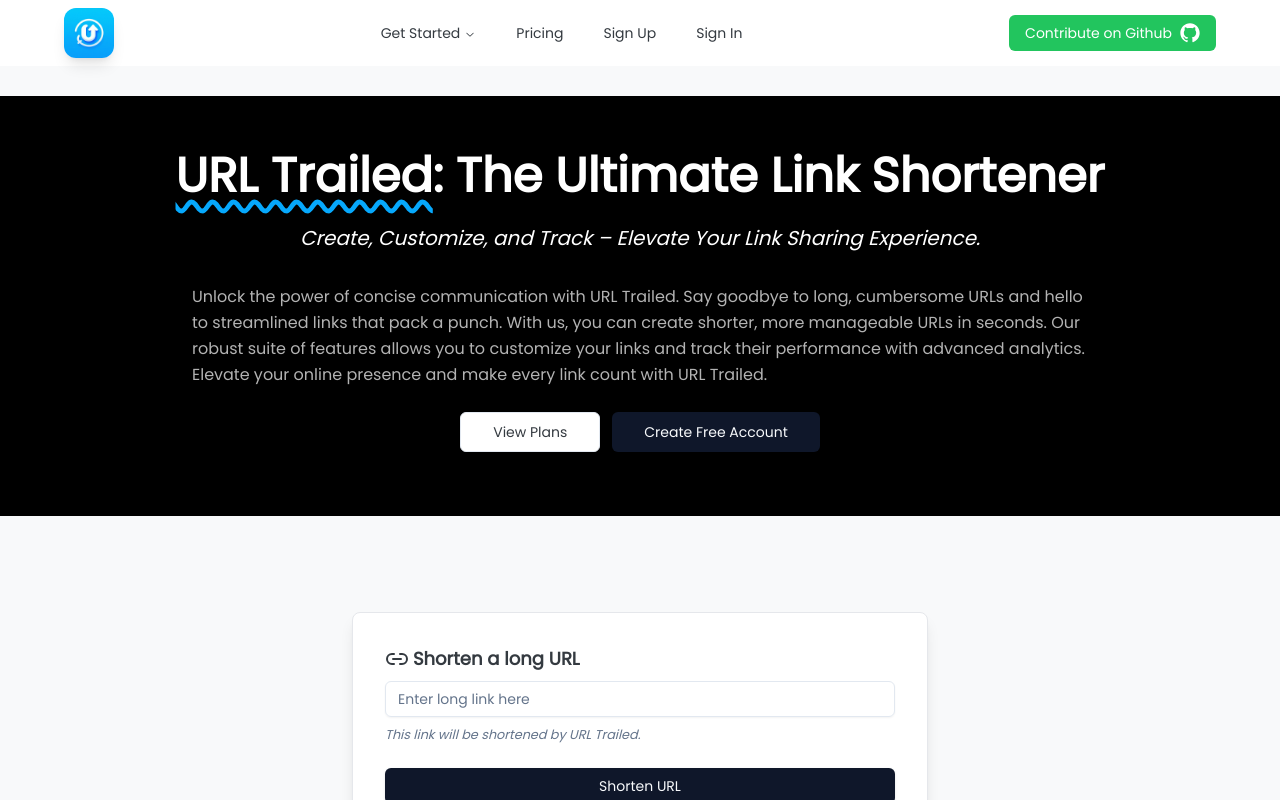
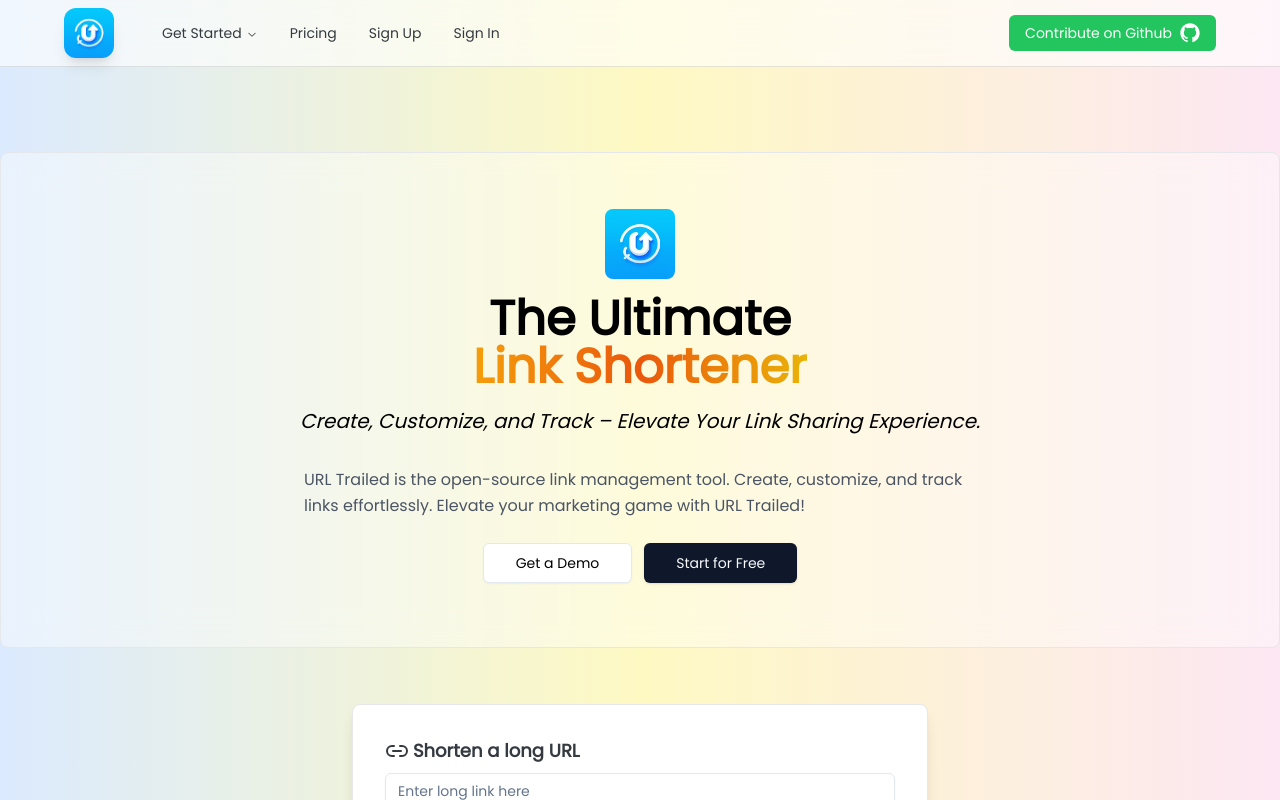
Before and after one commit to sujeetgund/url-trailed, a Next.js app: page / in a window 1280 px wide. Shown: the top 800 px of the page. Built offline with nearby package versions, Linux system fonts and the light colour scheme.

Commit message:
make ui changes

```diff
--- a/src/app/layout.tsx
+++ b/src/app/layout.tsx
@@ -23,9 +23,9 @@
 }>) {
   return (
     <html lang="en">
-      <body className={poppins.className}>
+      <body className={`${poppins.className}`}>
         <NextThemesProvider defaultTheme="light">
-          <div className="relative bg-[#F8F9FA]">
+          <div className="relative bg-gradient-to-r from-blue-100 via-yellow-100 to-pink-100">
             <Navbar />
             {children}
             <Toaster />
--- a/src/components/HeroSection.tsx
+++ b/src/components/HeroSection.tsx
@@ -1,39 +1,47 @@
 import React from "react";
+import Link from "next/link";
+import Image from "next/image";
+
 import { Button } from "@/components/ui/button";
-import Link from "next/link";
 import ShortLinkForm from "./ShortLinkForm";
 
 function HeroSection() {
   return (
-    <section className="flex flex-col justify-center items-center space-y-24 my-24 w-full">
+    <section className="flex flex-col justify-center items-center my-24 w-full">
       {/* Hero Introduction */}
-      <div className="bg-black w-full">
-        <div className="flex flex-col justify-center items-center max-w-7xl mx-auto m-14">
-          <h1 className="text-4xl md:text-5xl font-bold mb-4 text-white mx-2 lg:mx-0">
-            <span className="no-underline md:underline underline-offset-8 decoration-wavy decoration-[#06a8fc]">URL Trailed</span>: The Ultimate Link Shortener
+      <div className="w-full">
+        <div className="flex flex-col justify-center items-center max-w-7xl mx-auto m-14 bg-white-400 rounded-lg bg-clip-padding backdrop-filter backdrop-blur-lg bg-white/40 border border-gray-200 p-14 z-10">
+          <Image
+            src={"/logo.jpeg"}
+            height={70}
+            width={70}
+            alt="logo"
+            className="mb-4 rounded-lg"
+          />
+          <h1 className="text-4xl md:text-5xl font-bold mb-4 mx-2 lg:mx-0 flex flex-col items-center">
+            The Ultimate{" "}
+            <span className="bg-gradient-to-r from-amber-500 via-orange-600 to-yellow-500 bg-clip-text text-transparent">
+              Link Shortener
+            </span>
           </h1>
-          <h3 className="text-lg md:text-xl text-white mb-8 mt-2 italic mx-2 lg:mx-0">
+          <h3 className="text-base md:text-xl mb-8 italic mx-2 lg:mx-0">
             Create, Customize, and Track – Elevate Your Link Sharing Experience.
           </h3>
-          <p className="mb-4 max-w-4xl leading-relaxed text-white/70 mx-2 lg:mx-0">
-            Unlock the power of concise communication with URL Trailed. Say
-            goodbye to long, cumbersome URLs and hello to streamlined links that
-            pack a punch. With us, you can create shorter,
-            more manageable URLs in seconds. Our robust suite of features allows you to customize your
-            links and track their performance with advanced
-            analytics. Elevate your online presence and make every link count
-            with URL Trailed.
+          <p className="mb-4 max-w-2xl leading-relaxed mx-2 lg:mx-0 text-gray-600">
+            URL Trailed is the open-source link management tool. Create,
+            customize, and track links effortlessly. Elevate your marketing game
+            with URL Trailed!
           </p>
           <div className="flex justify-center items-center space-x-3 my-2">
             <Link href={"/pricing"}>
-              <Button variant="outline" size={"lg"} className="text-[#343A40]">
-                View Plans
+              <Button variant="outline" size={"lg"} className="">
+                Get a Demo
               </Button>
             </Link>
 
             <Link href="/sign-up">
               <Button variant="default" size={"lg"}>
-                Create Free Account
+                Start for Free
               </Button>
             </Link>
           </div>
--- a/src/components/Navbar.tsx
+++ b/src/components/Navbar.tsx
@@ -39,8 +39,9 @@
 
 function Navbar() {
   return (
-    <div className="fixed w-full bg-white  px-2 lg:px-0 text-[#343A40]">
+    <div className="fixed w-full  px-2 lg:px-0 text-[#343A40] border-b border-black/10 bg-white/60 backdrop-blur-lg dark:border-white/10 dark:bg-black/75 z-50">
       <div className="max-w-6xl mx-auto flex justify-between items-center">
+        <div className="flex justify-start items-center space-x-8">
           {/* Logo */}
           <Link href={"/"}>
             <Image
@@ -52,13 +53,12 @@
               priority
             />
           </Link>
-
-        {/* Center Navbar */}
+          {/* Menu Buttons */}
           <NavigationMenu>
             <NavigationMenuList>
               {/* Get started */}
               <NavigationMenuItem>
-              <NavigationMenuTrigger className="dark:text-black">
+                <NavigationMenuTrigger className="bg-transparent">
                   Get Started
                 </NavigationMenuTrigger>
                 <NavigationMenuContent>
@@ -89,26 +89,36 @@
 
               {/* Pricing */}
               <NavigationMenuItem className="hidden md:flex">
-              <Link href={"/pricing"} className={navigationMenuTriggerStyle()}>
+                <Link
+                  href={"/pricing"}
+                  className={cn(navigationMenuTriggerStyle(), "bg-transparent")}
+                >
                   Pricing
                 </Link>
               </NavigationMenuItem>
 
               {/* Sign Up */}
               <NavigationMenuItem>
-              <Link href={"/sign-up"} className={navigationMenuTriggerStyle()}>
+                <Link
+                  href={"/sign-up"}
+                  className={cn(navigationMenuTriggerStyle(), "bg-transparent")}
+                >
                   Sign Up
                 </Link>
               </NavigationMenuItem>
 
               {/* Sign In */}
               <NavigationMenuItem>
-              <Link href={"/sign-in"} className={navigationMenuTriggerStyle()}>
+                <Link
+                  href={"/sign-in"}
+                  className={cn(navigationMenuTriggerStyle(), "bg-transparent")}
+                >
                   Sign In
                 </Link>
               </NavigationMenuItem>
             </NavigationMenuList>
           </NavigationMenu>
+        </div>
 
         {/* Right Navbar */}
         <Button
--- a/src/components/ui/navigation-menu.tsx
+++ b/src/components/ui/navigation-menu.tsx
@@ -30,7 +30,7 @@
   <NavigationMenuPrimitive.List
     ref={ref}
     className={cn(
-      "group flex flex-1 list-none items-center justify-between space-x-2",
+      "group flex flex-1 list-none items-center justify-between",
       className
     )}
     {...props}
```
Lines whose indentation alone changed are shown as unchanged.
